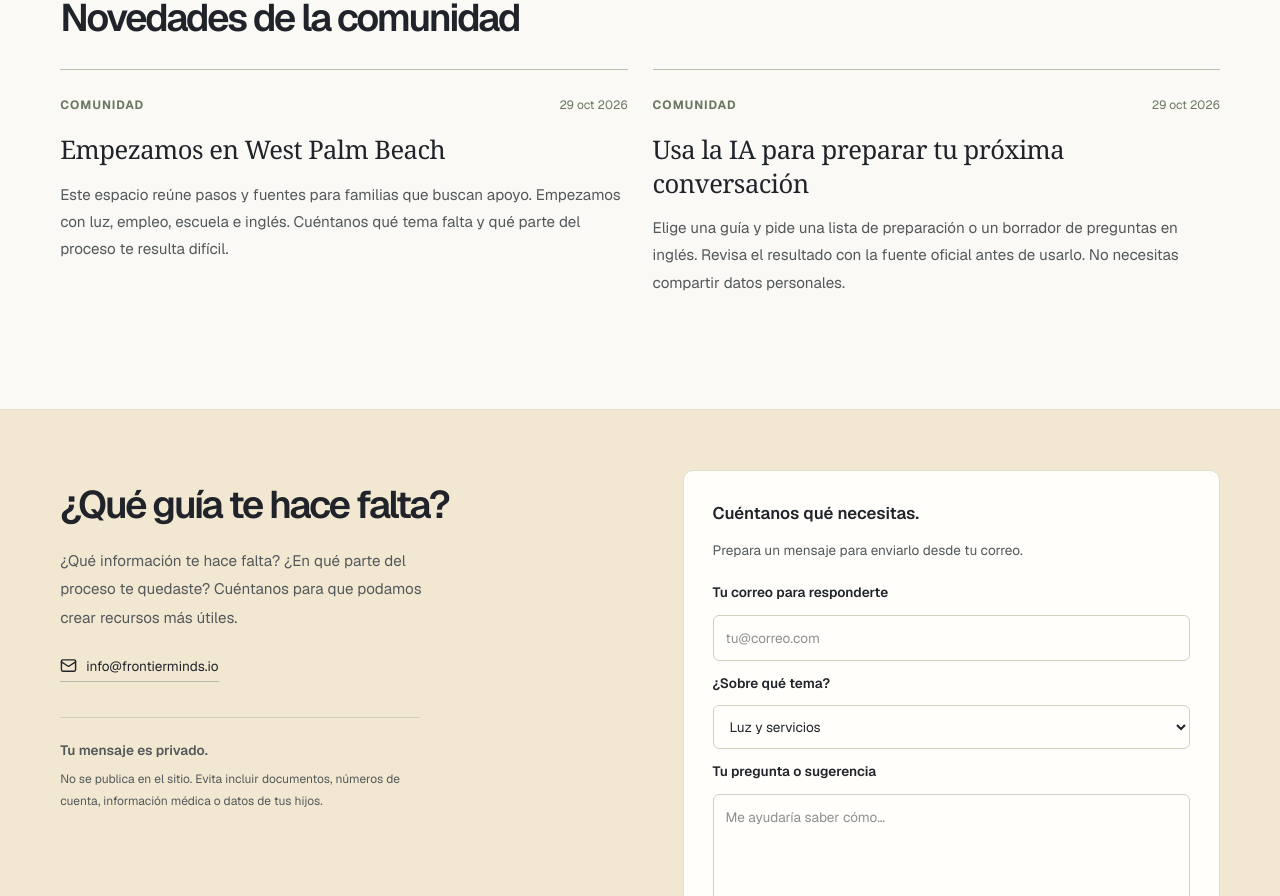
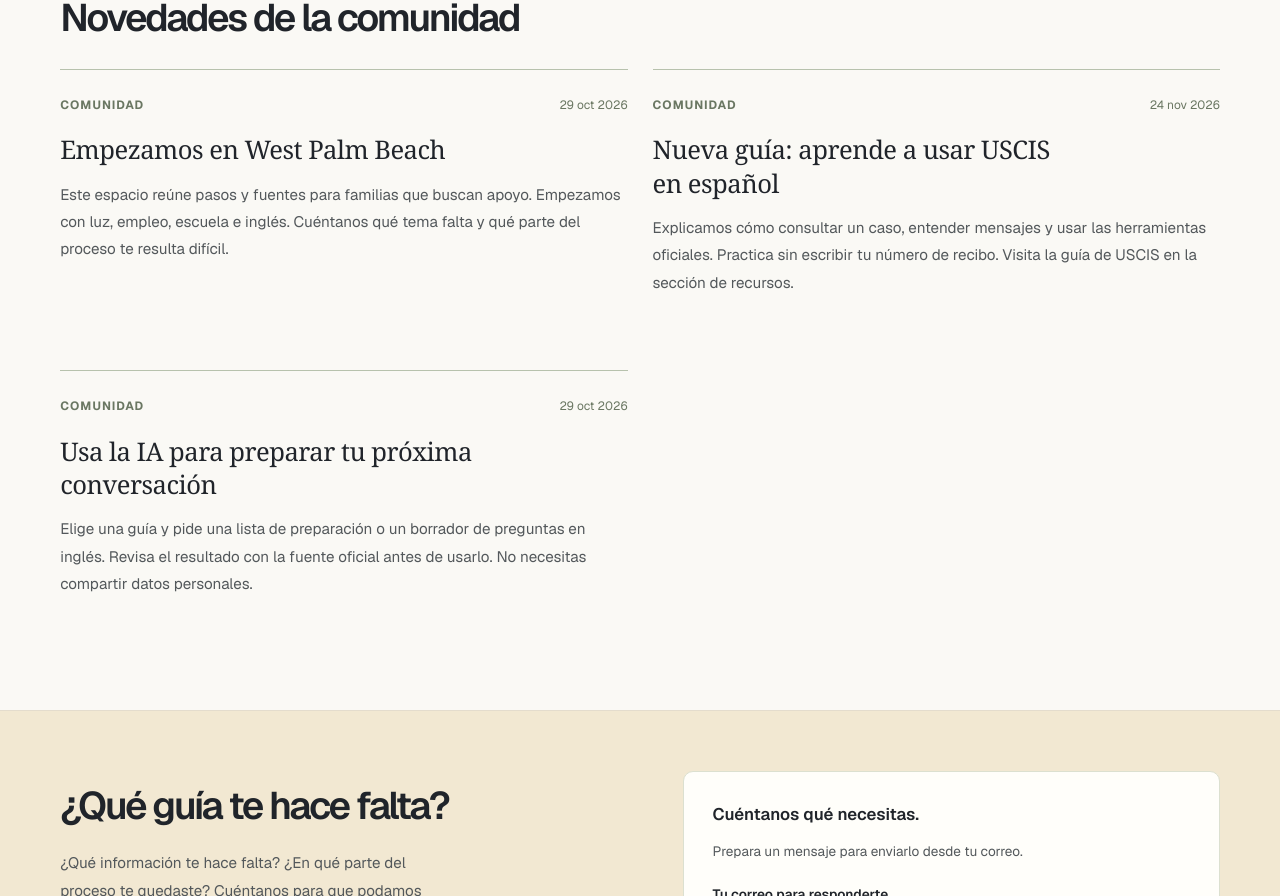
Before and after one commit to Carlos-Verdugo7/frontierminds, a Next.js app: page /comunidad in a window 1280 px wide. Shown: the part 2680-3576 px from the top of the page. Built offline with nearby package versions, Linux system fonts and the light colour scheme; no server answers.

Commit message:
Feature Spanish USCIS learning guide within community and search

```diff
--- a/src/content/community.ts
+++ b/src/content/community.ts
@@ -68,6 +68,7 @@ export const communityGuides: CommunityGuide[] = [
 // Editorial posts: add reviewed, dated entries here; never publish visitor messages.
 export const communityPosts = [
   { id: 'bienvenidos', date: '2026-10-29', title: 'Empezamos en West Palm Beach', text: 'Este espacio reúne pasos y fuentes para familias que buscan apoyo. Empezamos con luz, empleo, escuela e inglés. Cuéntanos qué tema falta y qué parte del proceso te resulta difícil.' },
+  { id: 'uscis-pasos', date: '2026-11-24', title: 'Nueva guía: aprende a usar USCIS en español', text: 'Explicamos cómo consultar un caso, entender mensajes y usar las herramientas oficiales. Practica sin escribir tu número de recibo. Visita la guía de USCIS en la sección de recursos.' },
   { id: 'ia-primer-paso', date: '2026-10-29', title: 'Usa la IA para preparar tu próxima conversación', text: 'Elige una guía y pide una lista de preparación o un borrador de preguntas en inglés. Revisa el resultado con la fuente oficial antes de usarlo. No necesitas compartir datos personales.' },
 ];
 
```
